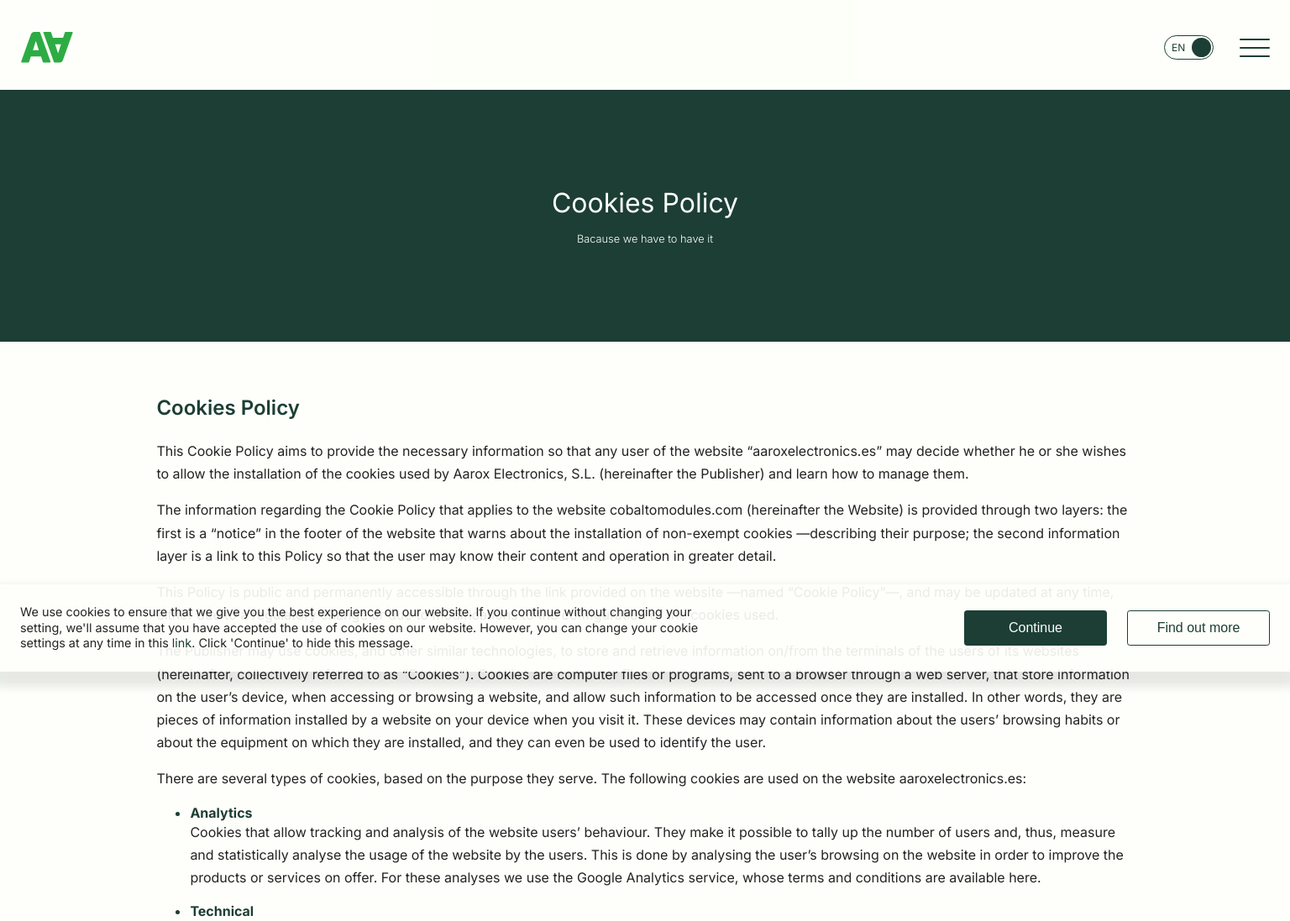
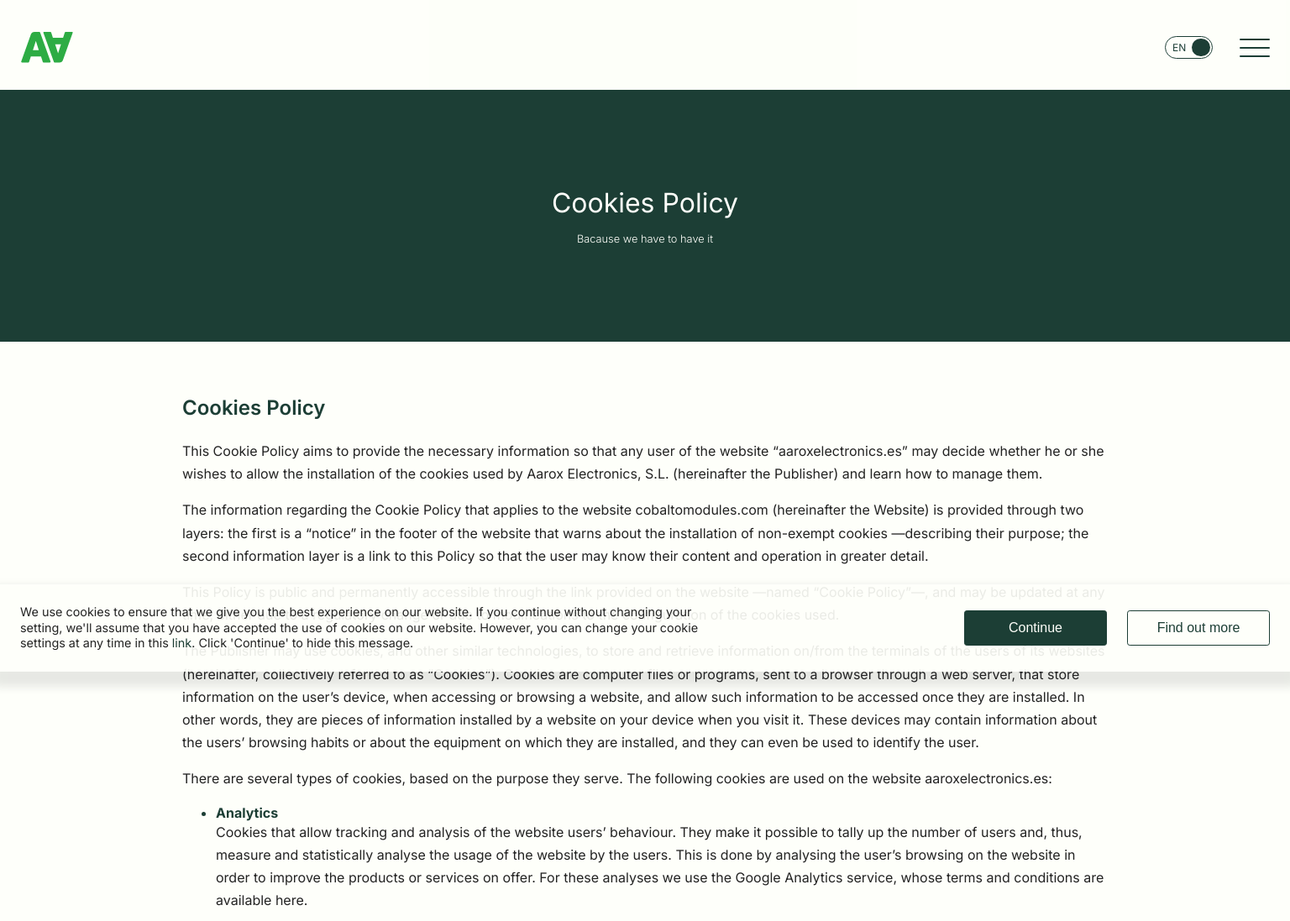
Before and after one commit to Nannitta/AaroxElectronics, a Next.js app: page /cookies in a window 1536 px wide. Shown: the top 1097 px of the page at 84% size. Built offline with nearby package versions, Linux system fonts and the light colour scheme.

Commit message:
Fix incompatible styles issues with Safari

```diff
--- a/src/app/components/HomePage/secondSection.css
+++ b/src/app/components/HomePage/secondSection.css
@@ -5,7 +5,7 @@
 	position: relative;
 	top: 72px;
 	color: var(--background);
-	height: 100vh;
+	height: 80vh;
 }
 
 .green-line {
@@ -89,6 +89,7 @@
 	.home-second-section {
 		top: 100vh;
 		overflow: hidden;
+		height: 100vh;
 	}
 
 	.line-container {
--- a/src/app/components/ToggleLanguage/toggleLanguage.css
+++ b/src/app/components/ToggleLanguage/toggleLanguage.css
@@ -7,7 +7,7 @@
 }
 
 .check-language .toggle + .toggle-btn {
-	outline: 1px solid var(--dark-green);
+	border: 1px solid var(--dark-green);
 	display: block;
 	width: 57px;
 	height: 27px;
@@ -35,7 +35,7 @@
 .check-language .toggle + .toggle-btn:before {
 	display: inline;
 	position: absolute;
-	top: 6px;
+	top: 5px;
 }
 
 .check-language .toggle:checked + .toggle-btn:after {
--- a/src/app/cookies/cookies.css
+++ b/src/app/cookies/cookies.css
@@ -130,7 +130,7 @@
 	}
 
 	.cookies-section {
-		max-width: 120ch;
+		max-width: 1150px;
 	}
 
 	.cookies-table1 {
--- a/src/app/privacy-policy/privacy-policy.css
+++ b/src/app/privacy-policy/privacy-policy.css
@@ -94,6 +94,6 @@
 	}
 
 	.privacy-section {
-		max-width: 120ch;
+		max-width: 1150px;
 	}
 }
```
